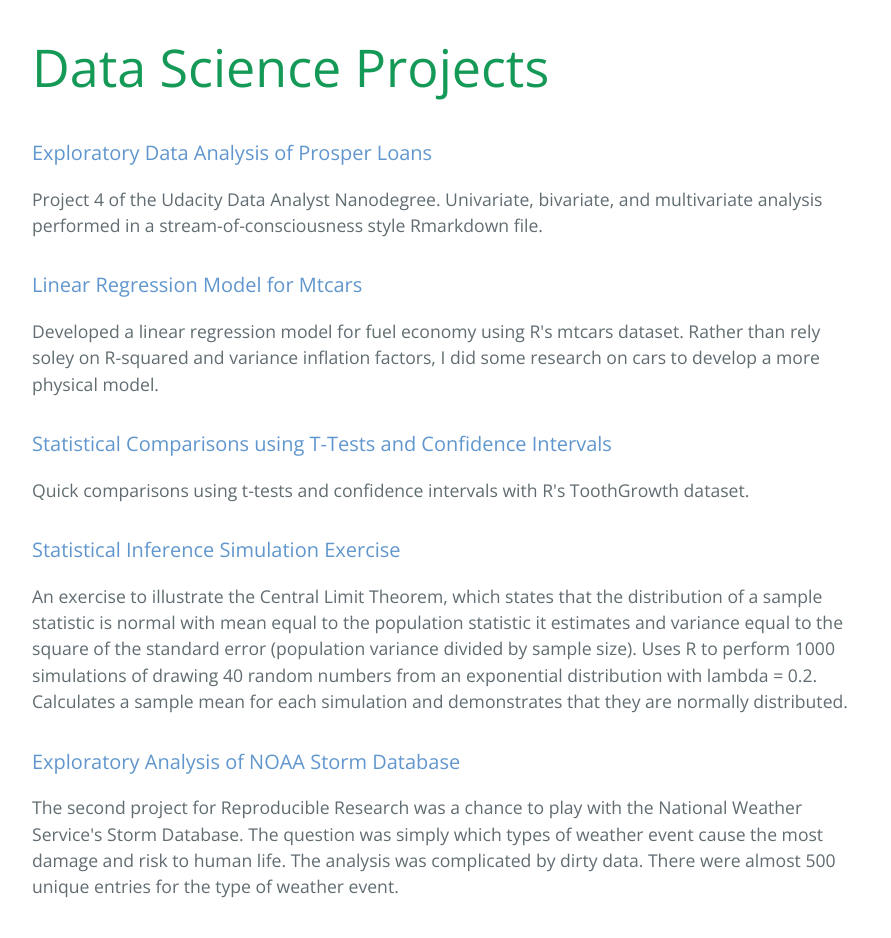
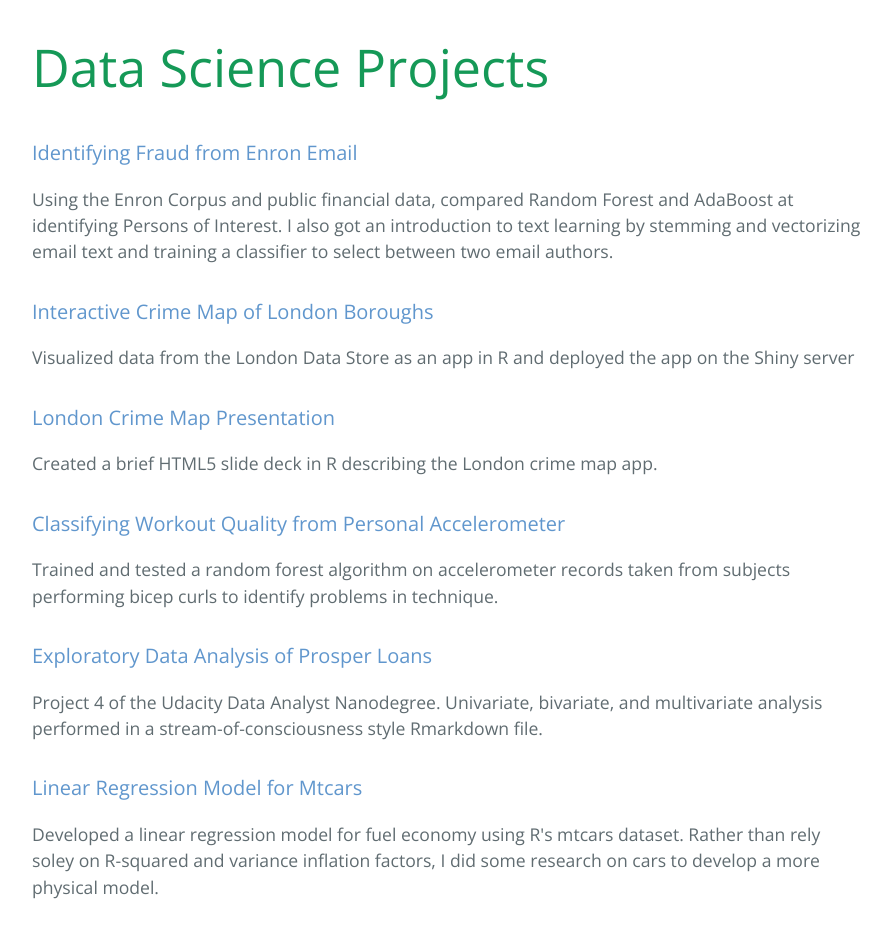
Before and after one commit to grace-pehl/grace-pehl.github.io, a plain HTML site: page index.html in a window 1280 px wide. Shown: the part 1280-2218 px from the top of the page, without its empty margins (192-1083 px from the left). Drawn offline with nearby package versions, Linux system fonts and the light colour scheme.

Commit message:
added enron, data products, and practical ML

```diff
--- a/index.html
+++ b/index.html
@@ -33,6 +33,10 @@
 <p>This site chronicles my growing knowledge of data science.  I am concurrently enrolled in the Data Analyst Nanodegree from Udacity and the specialization in data science offered by Johns Hopkins University and Coursera.  I am also working on a capstone in project management through UC, Irvine and studying to take the CAPM exam. </p>
 
  <h1 class="project-name">Data Science Projects</h1>
+ <h2 class="project-tagline"><a href="grace-pehl.github.io/enron">Identifying Fraud from Enron Email</a></h2><p>Using the Enron Corpus and public financial data, compared Random Forest and AdaBoost at identifying Persons of Interest.  I also got an introduction to text learning by stemming and vectorizing email text and training a classifier to select between two email authors.</p>
+ <h2 class="project-tagline"><a href="gracepehl.shinyapps.io/LondonMap">Interactive Crime Map of London Boroughs</a></h2><p>Visualized data from the London Data Store as an app in R and deployed the app on the Shiny server </p>
+ <h2 class="project-tagline"><a href="rpubs.com/grace-pehl/londoncrime">London Crime Map Presentation</a></h2><p></p>Created a brief HTML5 slide deck in R describing the London crime map app.</p>
+ <h2 class="project-tagline"><a href="grace-pehl.github.io/MLworkout">Classifying Workout Quality from Personal Accelerometer</a></h2><p>Trained and tested a random forest algorithm on accelerometer records taken from subjects performing bicep curls to identify problems in technique.</p>
  <h2 class="project-tagline"><a href="http://rpubs.com/grace-pehl/prosper">Exploratory Data Analysis of Prosper Loans</a></h2><p>Project 4 of the Udacity Data Analyst Nanodegree.  Univariate, bivariate, and multivariate analysis performed in a stream-of-consciousness style Rmarkdown file.</p>
  <h2 class="project-tagline"><a href="http://rpubs.com/grace-pehl/mtcars">Linear Regression Model for Mtcars</a></h2><p>Developed a linear regression model for fuel economy using R's mtcars dataset.  Rather than rely soley on R-squared and variance inflation factors, I did some research on cars to develop a more physical model.</p>
  <h2 class="project-tagline"><a href="http://rpubs.com/grace-pehl/tooth">Statistical Comparisons using T-Tests and Confidence Intervals</a></h2><p>Quick comparisons using t-tests and confidence intervals with R's ToothGrowth dataset.</p>
```
